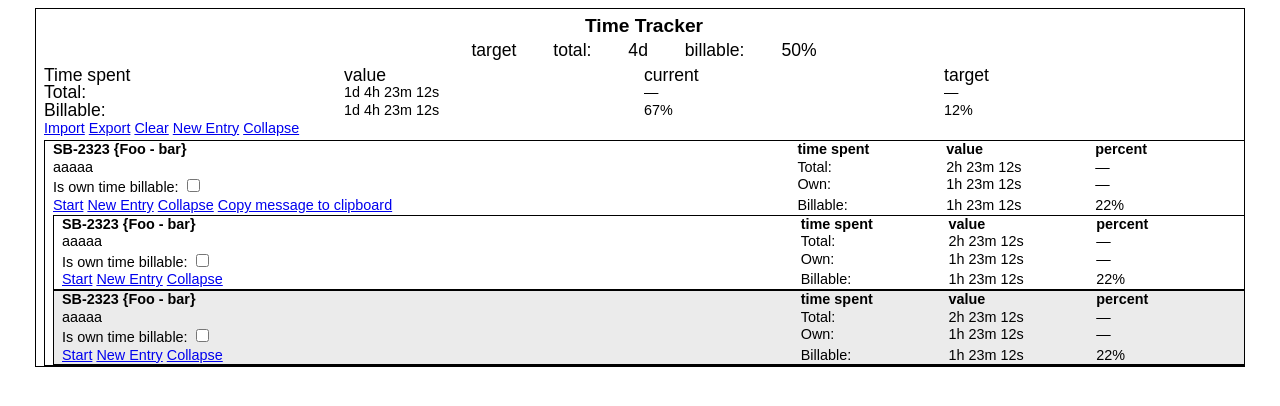
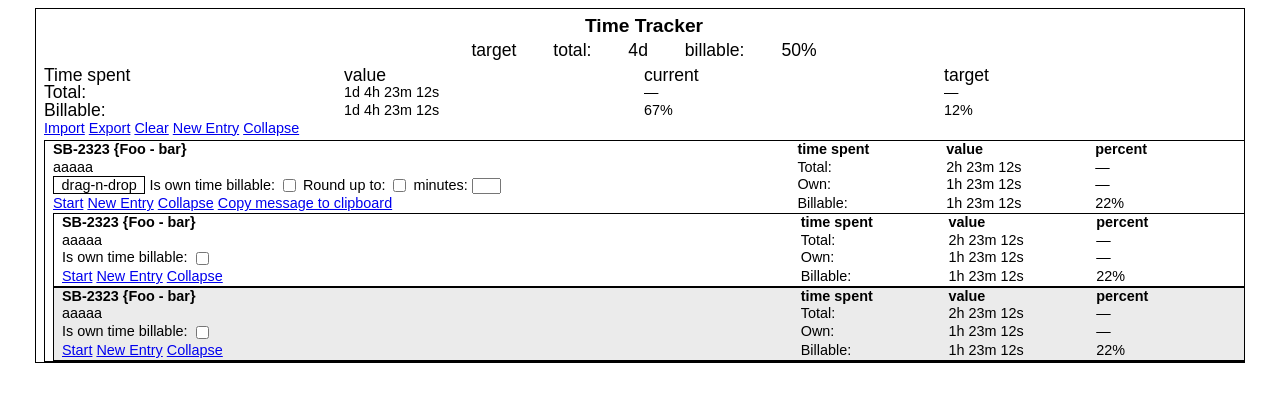
Before and after one commit to koroliov/time-tracker, a website: page sandbox/markup.html in a window 1280 px wide. Drawn offline with Linux system fonts and the light colour scheme.

Commit message:
Add markup for drag-n-drop, round-up functionality

```diff
--- a/sandbox/markup.html
+++ b/sandbox/markup.html
@@ -90,6 +90,19 @@
       grid-column: 1/2;
       grid-row: 4;
     }
+    .entry > .row-3 input {
+      vertical-align: middle;
+    }
+    .round-up-to-minutes input {
+      height: 1.5ex;
+      width: 3ex;
+      text-align: center;
+    }
+    .drag-n-drop {
+      cursor: move;
+      border: 1px solid black;
+      padding: 0 1ex;
+    }
     .row-1 {
       grid-row: 1;
       font-weight: bold;
@@ -168,9 +181,18 @@
         <div class="total-value row-2 column-3">2h 23m 12s</div>
         <div class="total-percent row-2 column-4">—</div>
 
-        <label class="is-own-time-billable row-3 column-1">
-          Is own time billable: <input type="checkbox">
-        </label>
+        <div class="row-3 column-1">
+          <span class="drag-n-drop">drag-n-drop</span>
+          <label class="is-own-time-billable">
+            Is own time billable: <input type="checkbox">
+          </label>
+          <label class="round-up-to">
+            Round up to: <input type="checkbox">
+          </label>
+          <label class="round-up-to-minutes">
+            minutes: <input>
+          </label>
+        </div>
         <div class="own-title row-3 column-2">Own:</div>
         <div class="own-value row-3 column-3">
           <div contenteditable="true">
```
Also changed, not shown: test/automated/test-user.js (+2 -1 lines), build/time-tracker.html.
